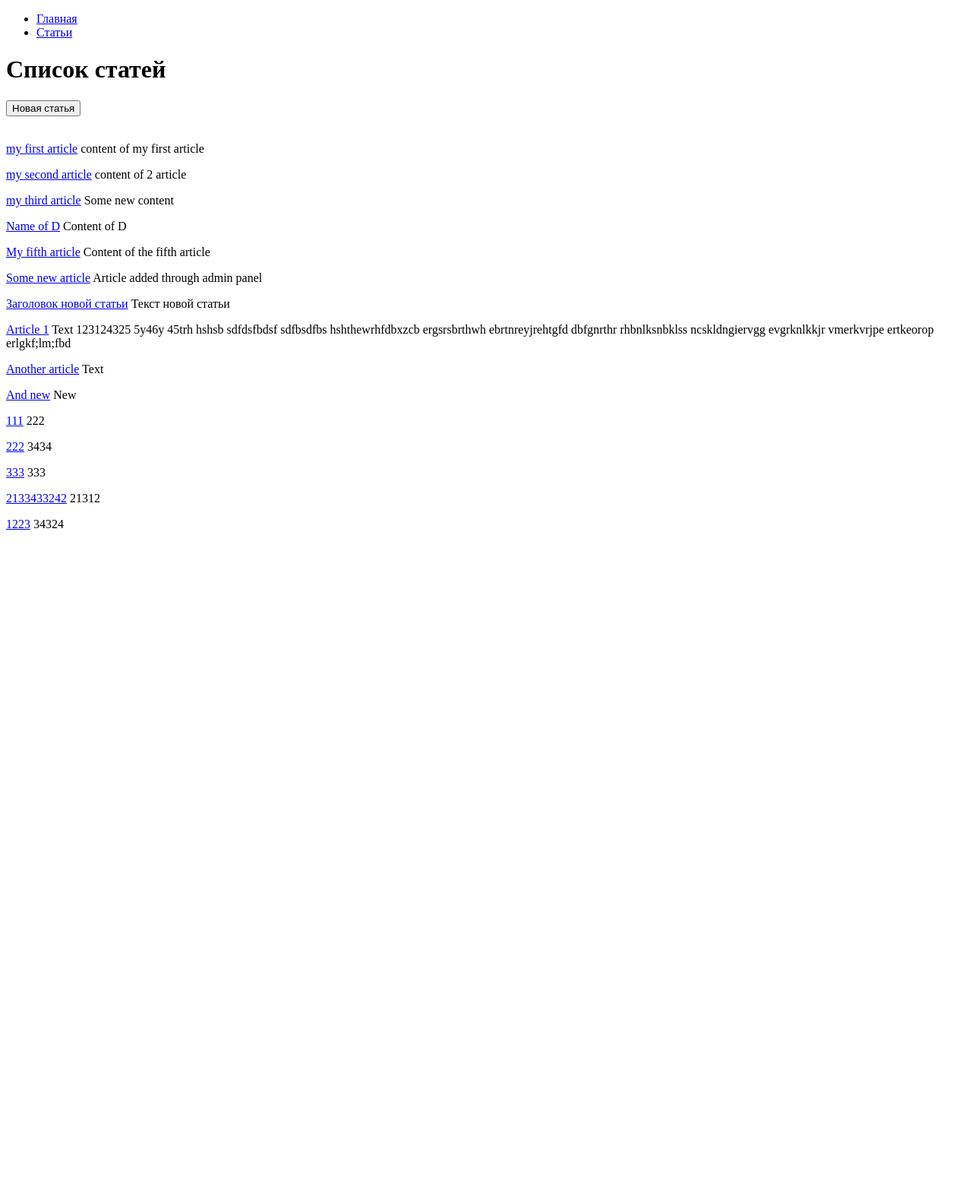
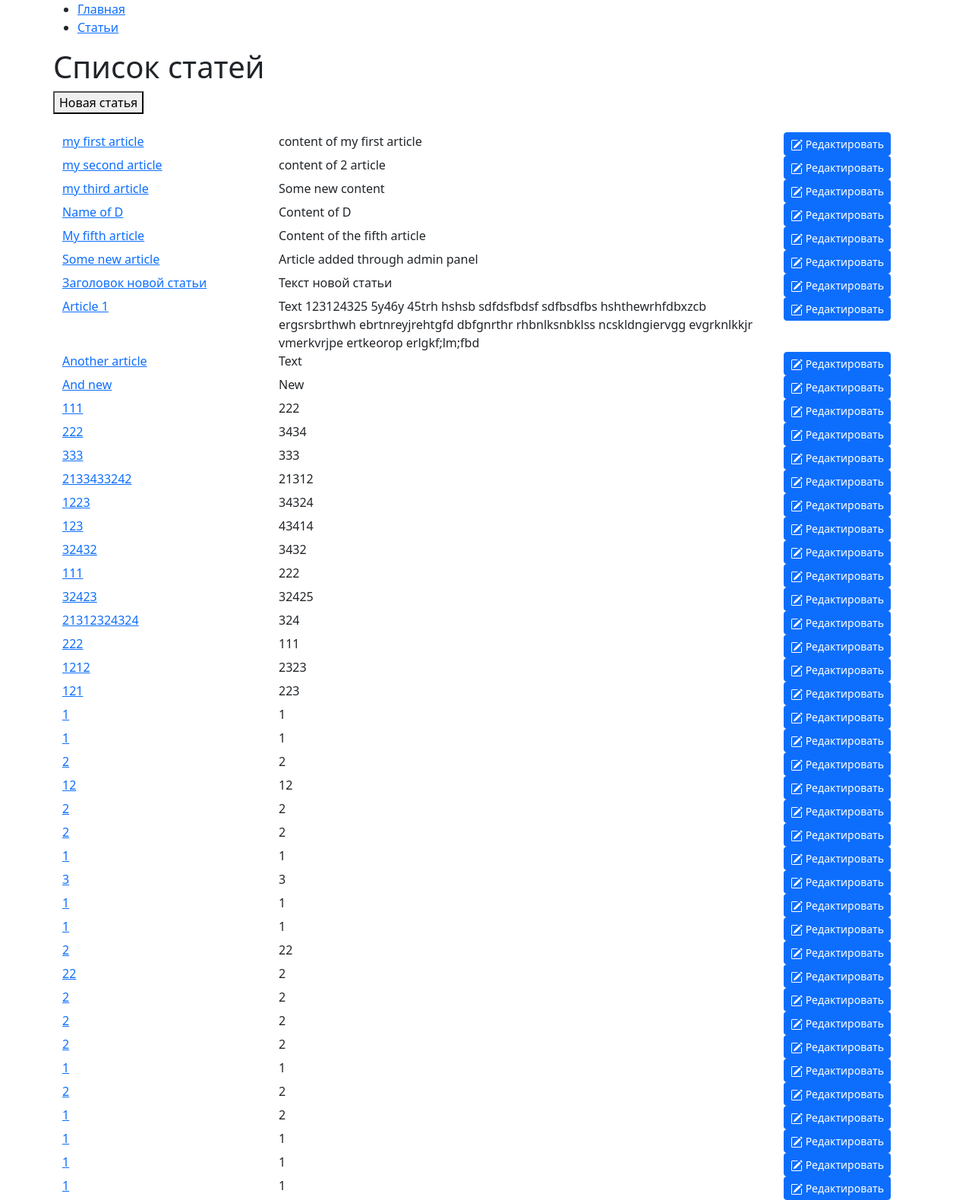
Before and after one commit to Prosto-Pasha/hexlet-django-blog, a Django app: page /article/ in a window 1280 px wide. Shown: the whole page at 76% size. Before the commit the page ends 697 px from the top, so only its background shows below. Run offline with Django 4.2, Linux system fonts and the light colour scheme; data comes from the database, SQL or seed files in the repository; both versions use the stored data as it was after the commit.

Commit message:
Add article update form

```diff
--- a/hexlet_django_blog/article/models.py
+++ b/hexlet_django_blog/article/models.py
@@ -10,3 +10,6 @@
 
     def get_article_url(self):
         return f'./{str(self.id)}/'
+
+    def get_article_update_url(self):
+        return f'./{str(self.id)}/edit/'
--- a/hexlet_django_blog/article/urls.py
+++ b/hexlet_django_blog/article/urls.py
@@ -3,14 +3,17 @@
 from hexlet_django_blog.article.views import HomePageView
 from hexlet_django_blog.article.views import IndexView
 from hexlet_django_blog.article.views import ArticleFormCreateView
+from hexlet_django_blog.article.views import ArticleFormEditView
+
+
+# Маршрут 'articles_update' должен обязательно
+# быть выше маршрута 'article_show', т.к.
+# в противном случае будет выбираться первый
+# подходящий по шаблону маршрут -  'article_show'
 
 urlpatterns = [
     path('', IndexView.as_view(), name='articles',),
-    # path(
-    #    '<str:tags>/<int:article_id>/',
-    #    HomePageView.as_view(template_name='index.html'),
-    #    name='article',
-    # ),
+    path('<int:id>/edit/', ArticleFormEditView.as_view(), name='articles_update'),
     path(
         '<int:article_id>/',
         HomePageView.as_view(template_name='show.html'),
--- a/hexlet_django_blog/article/views.py
+++ b/hexlet_django_blog/article/views.py
@@ -4,9 +4,14 @@
 from django.shortcuts import redirect
 from django.urls import reverse_lazy
 from django.views import View
+from django.contrib import messages
 
 from hexlet_django_blog.article.models import Article
 from hexlet_django_blog.article.forms import ArticleForm
+
+
+# def index(request, tags='python', article_id='42'):
+#    return redirect(f'/article/{tags}/{article_id}')
 
 
 # def index(request):  # (1)
@@ -24,7 +29,7 @@
 class IndexView(View):
 
     def get(self, request, *args, **kwargs):
-        articles = Article.objects.all()[:15]
+        articles = Article.objects.all()  # [:15]
         return render(request, 'articles/index.html', context={
             'articles': articles,
         })
@@ -38,7 +43,15 @@
 
     def post(self, request, *args, **kwargs):
         form = ArticleForm(request.POST)
+
+        # Если добавлять сообщение здесь, то оно дублируется при редирректе на 'article'
+
         if form.is_valid(): # Если данные корректные, то сохраняем данные формы
+
+            # Add message
+            # messages.add_message(request, messages.INFO, 'Статья успешно добавлена')
+            messages.info(request, 'Статья успешно добавлена')
+
             form.save()
             return redirect('articles') # Редирект на указанный маршрут
         # Если данные некорректные, то возвращаем человека обратно на страницу с заполненной формой
@@ -67,5 +80,20 @@
         # return HttpResponse(f'Статья номер {article_id}. Тег {tags}')
 
 
-# def index(request, tags='python', article_id='42'):
-#    return redirect(f'/article/{tags}/{article_id}')
+class ArticleFormEditView(View):
+
+    def get(self, request, *args, **kwargs):
+        article_id = kwargs.get('id')
+        article = Article.objects.get(id=article_id)
+        form = ArticleForm(instance=article)
+        return render(request, 'articles/update.html', {'form': form, 'article_id':article_id})
+
+    def post(self, request, *args, **kwargs):
+        article_id = kwargs.get('id')
+        article = Article.objects.get(id=article_id)
+        form = ArticleForm(request.POST, instance=article)
+        if form.is_valid():
+            form.save()
+            messages.info(request, 'Статья успешно обновлена')
+            return redirect('articles')
+        return render(request, 'articles/update.html', {'form': form, 'article_id': article_id})
--- a/hexlet_django_blog/templates/articles/index.html
+++ b/hexlet_django_blog/templates/articles/index.html
@@ -10,7 +10,26 @@
         </button>
     </form>
     <br>
+    <div class="container">
     {% for article in articles %}
-        <p><a href="{{ article.get_article_url }}">{{ article.name }}</a> {{ article.body|slice:":200" }}</p>
+        <div class="row">
+            <div class="col-3 item">
+                <a href="{{ article.get_article_url }}">{{ article.name }}</a>
+            </div>
+            <div class="col item">
+                {{ article.body|slice:":200" }}
+            </div>
+            <div class="col-2 item">
+                <a class="btn btn-primary btn-sm" href="{{ article.get_article_update_url }}" role="button">
+                    <svg xmlns="http://www.w3.org/2000/svg" width="16" height="16" fill="currentColor" class="bi bi-pencil-square" viewBox="0 0 16 16">
+                        <path d="M15.502 1.94a.5.5 0 0 1 0 .706L14.459 3.69l-2-2L13.502.646a.5.5 0 0 1 .707 0l1.293 1.293zm-1.75 2.456-2-2L4.939 9.21a.5.5 0 0 0-.121.196l-.805 2.414a.25.25 0 0 0 .316.316l2.414-.805a.5.5 0 0 0 .196-.12l6.813-6.814z"></path>
+                        <path fill-rule="evenodd" d="M1 13.5A1.5 1.5 0 0 0 2.5 15h11a1.5 1.5 0 0 0 1.5-1.5v-6a.5.5 0 0 0-1 0v6a.5.5 0 0 1-.5.5h-11a.5.5 0 0 1-.5-.5v-11a.5.5 0 0 1 .5-.5H9a.5.5 0 0 0 0-1H2.5A1.5 1.5 0 0 0 1 2.5v11z"></path>
+                    </svg>
+                    Редактировать
+                </a>
+            </div>
+
+        </div>
     {% endfor %}
+    </div>
 {% endblock %}
--- a/hexlet_django_blog/templates/base.html
+++ b/hexlet_django_blog/templates/base.html
@@ -3,9 +3,24 @@
 <!DOCTYPE html>
 <html lang="en">
     <head>
+      <!-- Required meta tags -->
+      <meta charset="utf-8">
+      <meta name="viewport" content="width=device-width, initial-scale=1.0">
+      <!--Bootstrap CSS-->
+      <link
+              href="https://cdn.jsdelivr.net/npm/bootstrap@5.3.0-alpha3/dist/css/bootstrap.min.css"
+              rel="stylesheet"
+              integrity="sha384-KK94CHFLLe+nY2dmCWGMq91rCGa5gtU4mk92HdvYe+M/SXH301p5ILy+dN9+nJOZ"
+              crossorigin="anonymous">
+      <script
+              src="https://cdn.jsdelivr.net/npm/bootstrap@5.3.0-alpha3/dist/js/bootstrap.bundle.min.js"
+              integrity="sha384-ENjdO4Dr2bkBIFxQpeoTz1HIcje39Wm4jDKdf19U8gI4ddQ3GYNS7NTKfAdVQSZe"
+              crossorigin="anonymous"></script>
       <title>{% block title %}Django на Хекслете{% endblock %}</title>
     </head>
+    <div class="container p-0">
         <body>
+            {% include 'includes/messages.html' %}
             <div id="sidebar">
                 {% block sidebar %}
                     <ul>
@@ -18,4 +33,5 @@
                 {% block content %}{% endblock %}
             </div>
         </body>
+    </div>
 </html>
--- /dev/null
+++ b/hexlet_django_blog/templates/includes/messages.html
@@ -0,0 +1,33 @@
+{% if messages %}
+<ul class="messages">
+    {% for message in messages %}
+    <!--Simple message
+     <li {% if message.tags %} class="{{ message.tags }}"{% endif %}>{{ message }}</li>'
+    -->
+    <!--<div class="container-fluid p-0"> -->
+      <!-- <div class="alert {{ message.tags }} alert-dismissible fade show" role="alert" >
+        {{ message }}
+        <button type="button" class="close" data-dismiss="alert" aria-label="Close">
+          <span aria-hidden="True">&times;</span>
+        </button>
+      </div>
+
+      <div class="alert alert-success alert-dismissible">
+        {{ message }}
+        <a href="#" class="close" data-dismiss="alert" aria-label="close">&times;</a>
+      </div> -->
+
+      <!-- <div class="alert alert-warning alert-dismissible" role="alert">
+        <span type="button" class="close" data-bs-dismiss="alert" aria-label="Close"><span aria-hidden="true">&times;</span></span>
+        {{ message }}
+      </div> -->
+
+      <div class="alert alert-warning alert-dismissible fade show" role="alert">
+        <button type="button" class="btn-close" data-bs-dismiss="alert" aria-label="Close"></button>
+        {{ message }}
+      </div>
+
+    <!-- </div> -->
+    {% endfor %}
+</ul>
+{% endif %}
```
Also changed, not shown: hexlet_django_blog/settings.py (+10 -0 lines), hexlet_django_blog/templates/articles/update.html (added, +17 -0 lines), db.sqlite3. Lines whose indentation alone changed are shown as unchanged.
